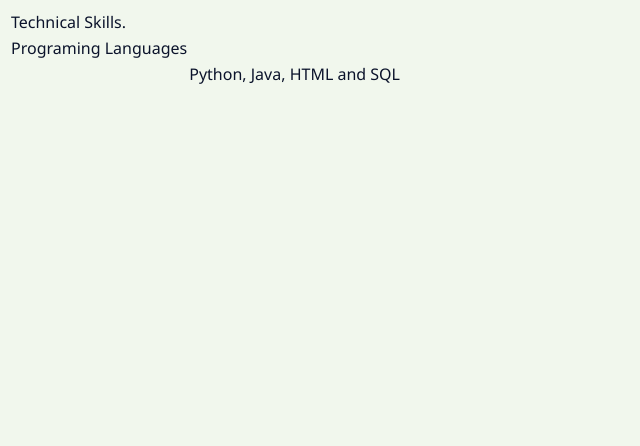
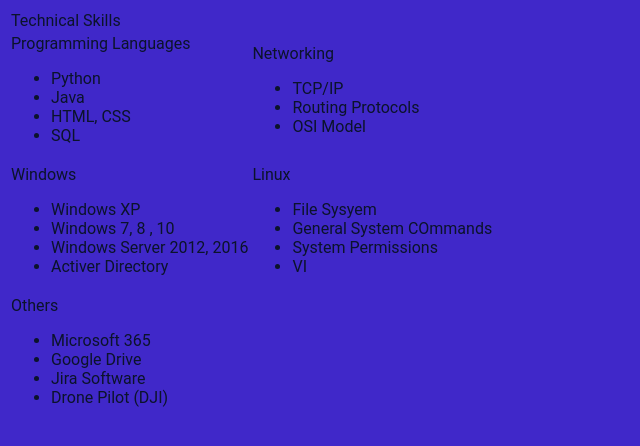
Before and after one commit to ulen7/Final-Project, a plain HTML site: page contents/techskills.html in a window 1280 px wide. Shown: the whole page, without its empty margins (0-640 px from the left). Drawn offline with nearby package versions, Linux system fonts and the light colour scheme.

Commit message:
Tech Skills and finishing touches for the headings

```diff
--- a/contents/aboutme.html
+++ b/contents/aboutme.html
@@ -8,6 +8,10 @@
 </head>
 <body>
     <div class="content-iframe2">
+        <div>
+            <h1 class="neon-effect">About me</h1>
+        </div>
+            <div class="am-content">
             <table>
                 <tr>
                     <td class="am-par" id="am-par1">
@@ -31,6 +35,8 @@
                 </tr>
             </table>
             </div>
+    </div>
     <script type="text/javascript" src="../Js/project.js"></script>
+    <script type="text/javascript" src="../Js/neoneffect.js"></script>
 </body>
 </html>
--- a/contents/techskills.html
+++ b/contents/techskills.html
@@ -7,46 +7,64 @@
     <title>Alejandro's Website</title>
 </head>
 <body>
-    <div class="">
+    <div class="am-content">
+        <div>
             <table>
                 <tr>
-                <td colspan="3">Technical Skills.</td>
+                    <td colspan="2">Technical Skills</td>
                 </tr>
                 <tr>
-                <td colspan="2">Programing Languages</td>
-                <td></td>
+                    <td>
+                        <div>Programming Languages</div>
+                        <ul>
+                            <li>Python</li>
+                            <li>Java</li>
+                            <li>HTML, CSS</li>
+                            <li>SQL</li>
+                        </ul>
+                    </td>
+                    <td>
+                        <div>Networking</div>
+                        <ul>
+                            <li>TCP/IP</li>
+                            <li>Routing Protocols</li>
+                            <li>OSI Model</li>
+                        </ul>
+                    </td>
                 </tr>
                 <tr>
-                <td></td>
-                <td colspan="2">Python, Java, HTML and SQL</td>
+                    <td>
+                        <div>Windows</div>
+                        <ul>
+                            <li>Windows XP</li>
+                            <li>Windows 7, 8 , 10</li>
+                            <li>Windows Server 2012, 2016</li>
+                            <li>Activer Directory</li>
+                        </ul>
+                    </td>
+                    <td>
+                        <div>Linux</div>
+                        <ul>
+                            <li>File Sysyem</li>
+                            <li>General System COmmands</li>
+                            <li>System Permissions</li>
+                            <li>VI</li>
+                        </ul>
+                    </td>
                 </tr>
                 <tr>
-                <td colspan="2"></td>
-                <td></td>
+                    <td>
+                        <div>Others</div>
+                        <ul>
+                            <li>Microsoft 365</li>
+                            <li>Google Drive</li>
+                            <li>Jira Software</li>
+                            <li>Drone Pilot (DJI)</li>
+                        </ul>
+                    </td>
                 </tr>
-            <tr>
-                <td></td>
-                <td colspan="2"></td>
-            </tr>
-            <tr>
-                <td colspan="2"></td>
-                <td></td>
-            </tr>
-            <tr>
-                <td></td>
-                <td colspan="2"></td>
-            </tr>
-            <tr>
-                <td colspan="2"></td>
-                <td></td>
-            </tr>
-            <tr>
-                <td></td>
-                <td colspan="2"></td>
-            </tr>
-
-
             </table>
+        </div>
     </div>
     <script type="text/javascript" src="../Js/project.js"></script>
 </body>
--- a/style/style_content.css
+++ b/style/style_content.css
@@ -1,7 +1,7 @@
 :root {
   --primary-color: #7E1811;
   --secondary-color: #FFA400;
-    --bg-color: #F1F7ED;
+  --bg-color: rgb(64, 40, 201);
   --text-color: #0B132B;
 
   --theme-primary: #e0e0e0;
@@ -11,12 +11,30 @@
   }
 
 body {
-    font-family: "Segoe UI", "Serif", "Verdana", "Arial";
+  font-family:"Roboto", "Poppings", "Segoe UI", "Serif", "Verdana", "Arial";
   background-color: var(--bg-color);
   color: var(--text-color);
 }
 
+.neon-effect {
+  color: #fff;
+  font-size: 6em;
+  text-shadow: 0 0 10px #fff, 0 0 20px #fff, 0 0 30px #fff, 0 0 40px #ff00de, 0 0 70px #ff00de, 0 0 80px #ff00de, 0 0 100px #ff00de, 0 0 150px #ff00de;
+}
+
+.am-content {
+  position: relative;
+  z-index: 1;
+  width: 100%;
+  height: 100%;
+}
+
+
+
 .content-iframe2 {
+  position: relative;
+  width: 100%;
+  height: 100%;
   grid-column: 2;
   grid-row: 2;
   padding: 0;
@@ -28,8 +46,11 @@ body {
   animation-name: fadeIn;
   animation-duration: 2s;
   animation-fill-mode: forwards;
-  background: -webkit-linear-gradient(#C70039 , #4B0082);
+  background: -webkit-linear-gradient(#b3a2a6 , #a11a15);
   -webkit-background-clip: text;
+  -moz-background-clip: text;
+  -ms-background-clip: text;
+  background-clip: text;
   -webkit-text-fill-color: transparent;
 }
 
@@ -43,7 +64,6 @@ body {
 }
 
 #am-par1 {
-  padding-top: 18%;
   padding-right: 10%;
   padding-left: 3%;
 }
```
Also changed, not shown: Js/neoneffect.js (added, +31 -0 lines), index.html (+1 -1 lines), Js/project.js (line endings or trailing spaces), imgs/it-am.jpeg (added). Lines whose indentation alone changed are shown as unchanged.
